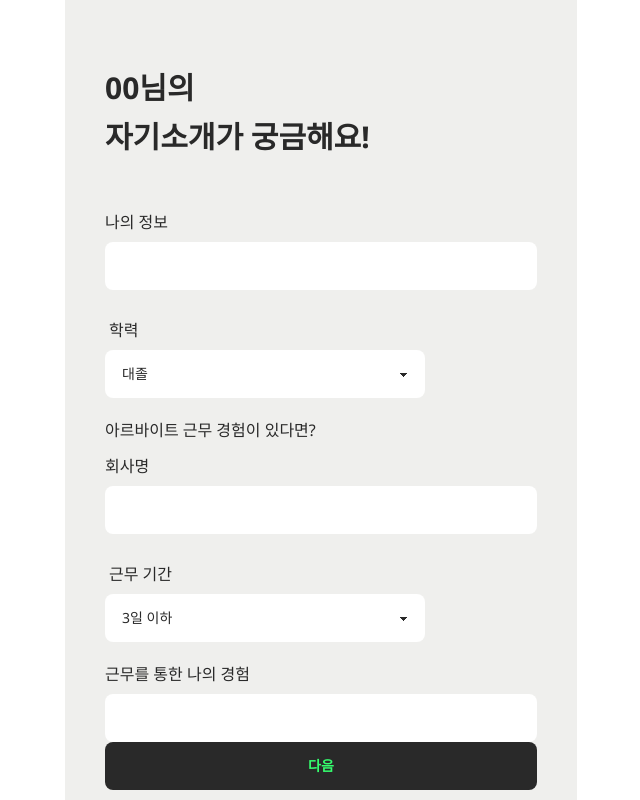
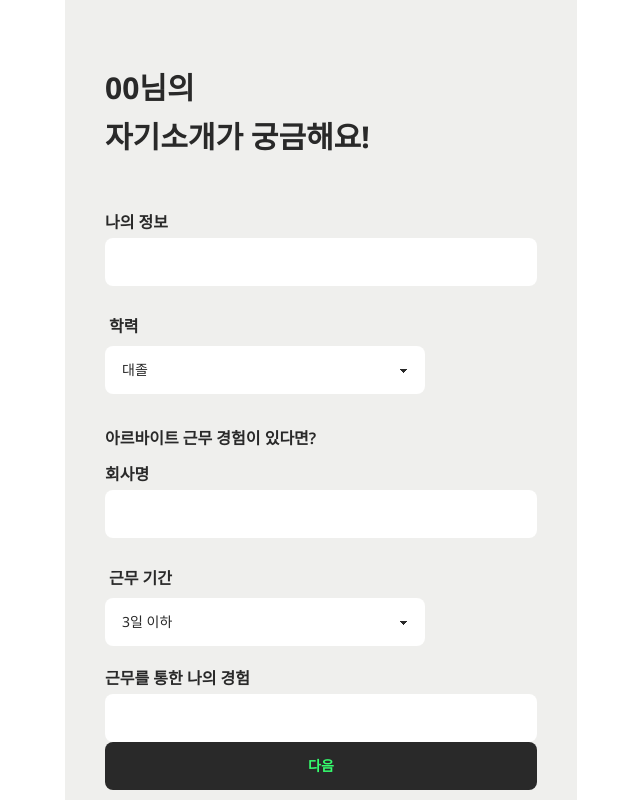
Before and after one commit to BaeJaeSung/SWHackathon2023SummerFront, a Next.js app in the folder hackathon/: page /signup/new/detail in a window 1280 px wide. Shown: the whole page, without its empty margins (319-959 px from the left). Built offline with nearby package versions, Linux system fonts and the light colour scheme; no server answers.

Commit message:
second 10 57

```diff
--- a/hackathon/app/signin/page.tsx
+++ b/hackathon/app/signin/page.tsx
@@ -1,3 +1,48 @@
+"use client"
+import SignUpLayout from "@/components/signUpLayout"
+import { useRouter } from "next/navigation"
+import Image from 'next/image'
+import LOGO from "@/public/logo.png"
+
 export default function SigninPage() {
-  return <div>sigin</div>
+  const router = useRouter()
+  const onClick = () => {
+    //router.push('/')
+  }
+
+  const onClickSingUp = () => {
+    router.push('/signup')
+  }
+  return (
+    <SignUpLayout
+      textTop="환영합니다:)"
+      textBottom="빛나는 연결입니다."
+      btnText="로그인"
+      btnEvent={onClick}
+    >
+      <div className="mb-10 flex items-center justify-center">
+        <Image src={LOGO} width={150} height={150} alt="로고" />
+      </div>
+      <div className="flex flex-col gap-3">
+        <input
+          id="id"
+          type="text"
+          placeholder="아이디 입력"
+          className="bg-white-200 input my-1 w-full "
+        />
+        <input
+          id="pw"
+          type="password"
+          placeholder="비밀번호 입력"
+          className="bg-white-200 input my-1 w-full "
+        />
+      </div>
+      <button className="btn mt-4 w-full border-none bg-[#292929] text-[#35FF6E] hover:bg-[#292929]">
+        로그인
+      </button>
+      <div className="text-right mt-2">
+        <span className="text-[#9B9B9B] cursor-pointer" onClick={onClickSingUp}>회원가입</span>
+      </div>
+    </SignUpLayout>
+  )
 }
--- a/hackathon/app/signup/new/detail/page.tsx
+++ b/hackathon/app/signup/new/detail/page.tsx
@@ -16,18 +16,18 @@ export default function SignUpDetailPage() {
     >
       <div className="flex flex-col gap-5">
         <div>
-          <label htmlFor="detail" className="cursor-pointer">
+          <label htmlFor="detail" className="cursor-pointer font-semibold">
             나의 정보
           </label>
           <input
             id="detail"
             type="text"
-            className="bg-white-200 input mt-2 w-full "
+            className="bg-white-200 input mt-1 w-full"
           />
         </div>
         <div>
-          <label htmlFor="edu" className="cursor-pointer" className="label">
-            {/*<span className="label-text"></span>*/}학력
+          <label htmlFor="edu" className="label cursor-pointer font-semibold">
+            학력
           </label>
           <select id="edu" className="select w-full max-w-xs">
             <option selected>대졸</option>
@@ -37,21 +37,26 @@ export default function SignUpDetailPage() {
           </select>
         </div>
         <div>
-          <div className="mb-3">아르바이트 근무 경험이 있다면?</div>
+          <div className="my-3 font-semibold">
+            아르바이트 근무 경험이 있다면?
+          </div>
           <div>
-            <label htmlFor="company" className="cursor-pointer">
+            <label htmlFor="company" className="cursor-pointer font-semibold">
               회사명
             </label>
             <input
               id="company"
               type="text"
-              className="bg-white-200 input mt-2 w-full"
+              className="bg-white-200 input mt-1 w-full"
             />
           </div>
         </div>
         <div>
-          <label htmlFor="period" className="cursor-pointer" className="label">
-            {/*<span className="label-text"></span>*/}근무 기간
+          <label
+            htmlFor="period"
+            className="label cursor-pointer font-semibold"
+          >
+            근무 기간
           </label>
           <select id="period" className="select w-full max-w-xs">
             <option selected>3일 이하</option>
@@ -65,13 +70,13 @@ export default function SignUpDetailPage() {
         </div>
         <div>
           <div>
-            <label htmlFor="exp" className="cursor-pointer">
+            <label htmlFor="exp" className="cursor-pointer font-semibold">
               근무를 통한 나의 경험
             </label>
             <input
               id="exp"
               type="text"
-              className="bg-white-200 input mt-2 w-full"
+              className="bg-white-200 input mt-1 w-full"
             />
           </div>
         </div>
--- a/hackathon/app/signup/new/name/page.tsx
+++ b/hackathon/app/signup/new/name/page.tsx
@@ -22,7 +22,7 @@ export default function SignUpPage() {
           <input
             id="name"
             type="text"
-            className="input my-3 w-full bg-gray-200 "
+            className="input my-3 w-full bg-white-200 "
           />
         </div>
         <div>
@@ -32,7 +32,7 @@ export default function SignUpPage() {
           <input
             id="age"
             type="text"
-            className="input my-3 w-full bg-gray-200 "
+            className="input my-3 w-full bg-white-200 "
           />
         </div>
       </div>
--- a/hackathon/components/signUpLayout.tsx
+++ b/hackathon/components/signUpLayout.tsx
@@ -25,12 +25,16 @@ export default function SignUpLayout({
         {textBottom}
       </h2>
       <div className="mt-12 h-full">{children}</div>
-      <button
-        className="hover:bg-[#292929] btn w-full border-none bg-[#292929] text-[#35FF6E]"
-        onClick={btnEvent}
-      >
-        {btnText}
-      </button>
+      {
+        (btnText!=="로그인" &&
+        <button
+          className="hover:bg-[#292929] btn w-full border-none bg-[#292929] text-[#35FF6E]"
+          onClick={btnEvent}
+        >
+          {btnText}
+        </button>)
+      }
+
     </div>
   )
 }
```
